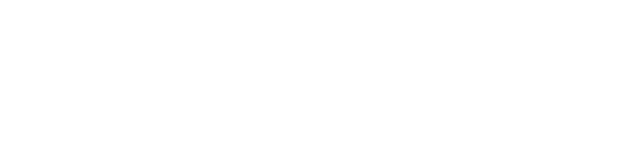
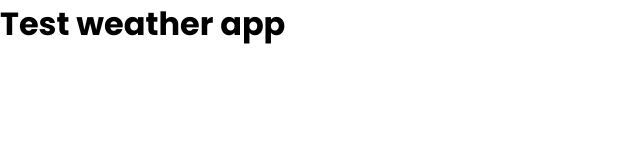
Before and after one commit to AndyRama/project_pj_02, a website: page index.html in a window 1280 px wide. Shown: the whole page, without its empty margins (0-640 px from the left). Drawn offline with Linux system fonts and the light colour scheme.

Commit message:
(feat) update index.html with Pseudo code and create others files i need : météo.js

```diff
--- a/index.html
+++ b/index.html
@@ -1,10 +1,28 @@
+<!DOCTYPE html>
 <html lang="en">
   <head>
     <meta charset="UTF-8">
     <meta name="viewport" content="width=device-width, initial-scale=1.0">
-  <title>Document</title>
+    <!-- Link css -->
+    <link rel="stylesheet" href="style.css" />
+    <title>Weather Application web</title>
   </head>
   <body>
+    <h1>Test weather app</h1>
+
+    <!-- Create weather input for select city [must have - feature 1] -->
+
+    <!-- Create file data city in config.js [sould have] -->
+
+    <!-- Create weather card display information (json) with a correct city selected [must have - feature 2] -->
+
+    <!-- Update weather card display information with a dynamique data-city come from Openweather Api [must have - feature 3] -->
+
+    <!-- Update weather card display information every hour [must have - feature 4] -->
+
+    <!-- Proposal update weather input with btn to display information with localisation position data city come from geoloc Api [Could have - feature 5] -->
+
+    <!-- Proposal update weather card display information with a date and Hours under the name city [Could have - feature 6] -->
 
   </body>
 </html>
--- /dev/null
+++ b/js/config.js
@@ -0,0 +1 @@
+// Create file data city in config.js
--- /dev/null
+++ b/js/météo.js
@@ -0,0 +1 @@
+// Create file for data weather
--- a/style.css
+++ b/style.css
@@ -0,0 +1,15 @@
+/* Import Google Font - Poppins */
+@import url("https://fonts.googleapis.com/css2?family=Poppins:wght@400;500;600;700&display=swap");
+
+* {
+  margin: 0;
+  padding: 0;
+  box-sizing: border-box;
+  font-family: "Poppins", sans-serif;
+}
+
+* {
+  box-sizing: border-box;
+  margin: 0;
+  padding: 0;
+}
```
Also changed, not shown: README.md (added), Readme.md (deleted), config.js (deleted). Lines whose indentation alone changed are shown as unchanged.
